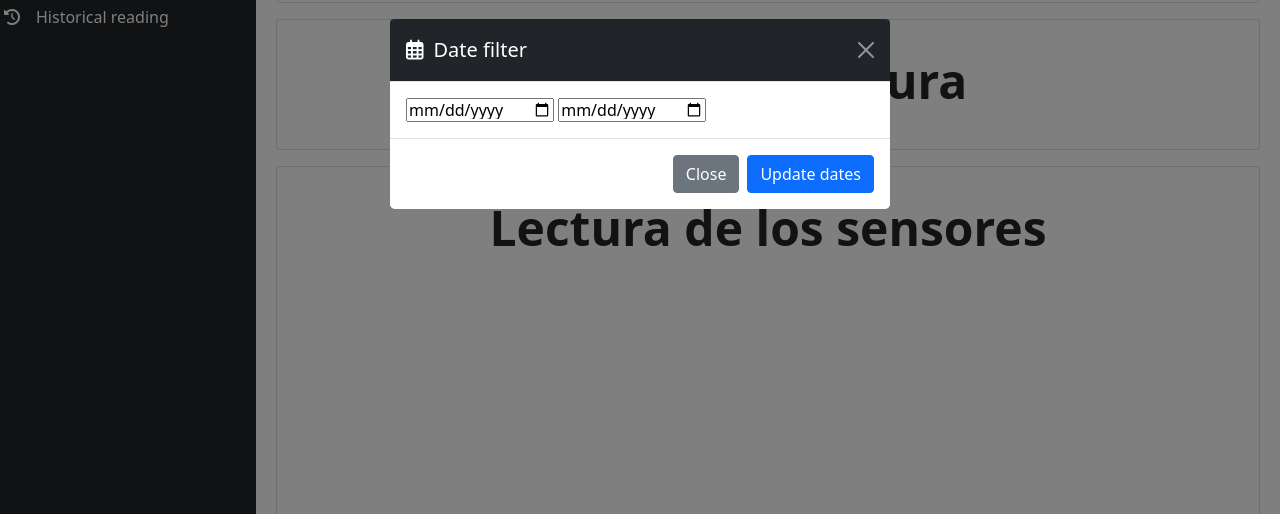
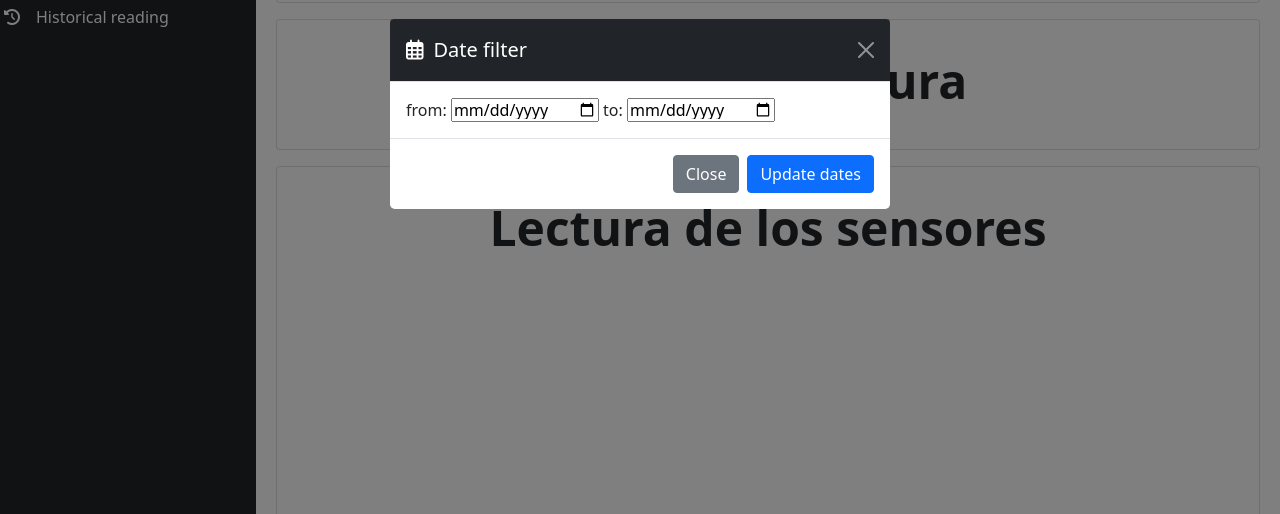
Before and after one commit to GuillemSeCa/PracticaPW1, a plain HTML site: page PWebI/index.html in a window 1280 px wide. Both pictures are taken after a click on the button 300 px from the left and 107 px from the top of the page. Shown: the part 286-800 px from the top of the page. Drawn offline with nearby package versions, Linux system fonts and the light colour scheme; no server answers; a script that the page names is missing.

Commit message:
FINAL Changes

```diff
--- a/PWebI/css/styles.css
+++ b/PWebI/css/styles.css
@@ -25,6 +25,10 @@
 
 .navbar-brand.h1{
     font-size: 1em;
+}
+
+.datesText{
+    display:inline;
 }
 
 /* Filter */
--- a/PWebI/index.html
+++ b/PWebI/index.html
@@ -50,7 +50,9 @@
                             type="button"></button>
                 </div>
                 <div class="modal-body">
+                    <p class="datesText">from:</p>
                     <input id="date1" name="from" pattern="\d{4}-\d{2}-\d{2}" required type="date">
+                    <p class="datesText">to:</p>
                     <input id="date2" name="to" pattern="\d{4}-\d{2}-\d{2}" required type="date">
                 </div>
                 <div class="modal-footer">
```
Also changed, not shown: PWebI/package-lock.json (deleted), 1 other file.
